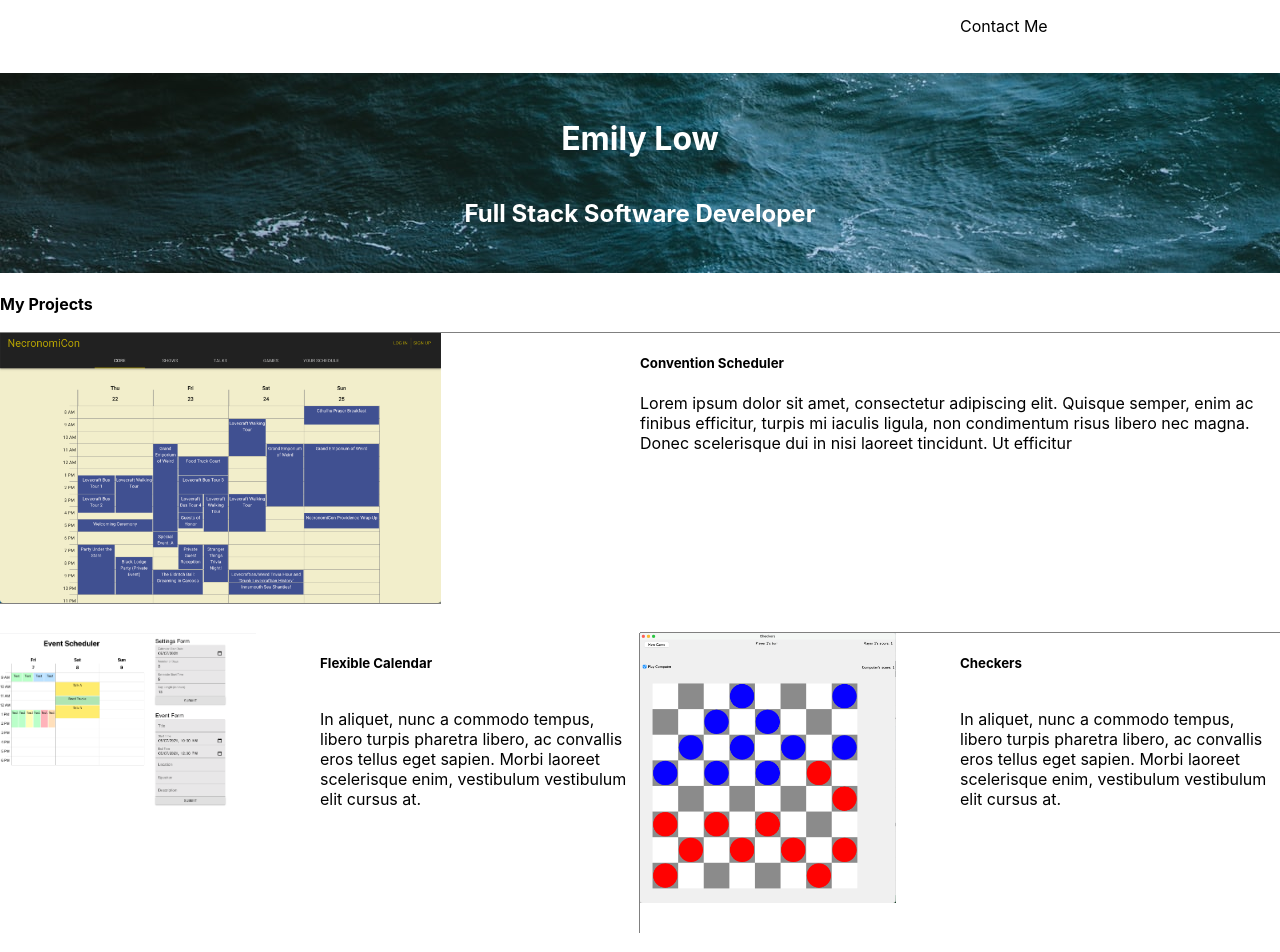
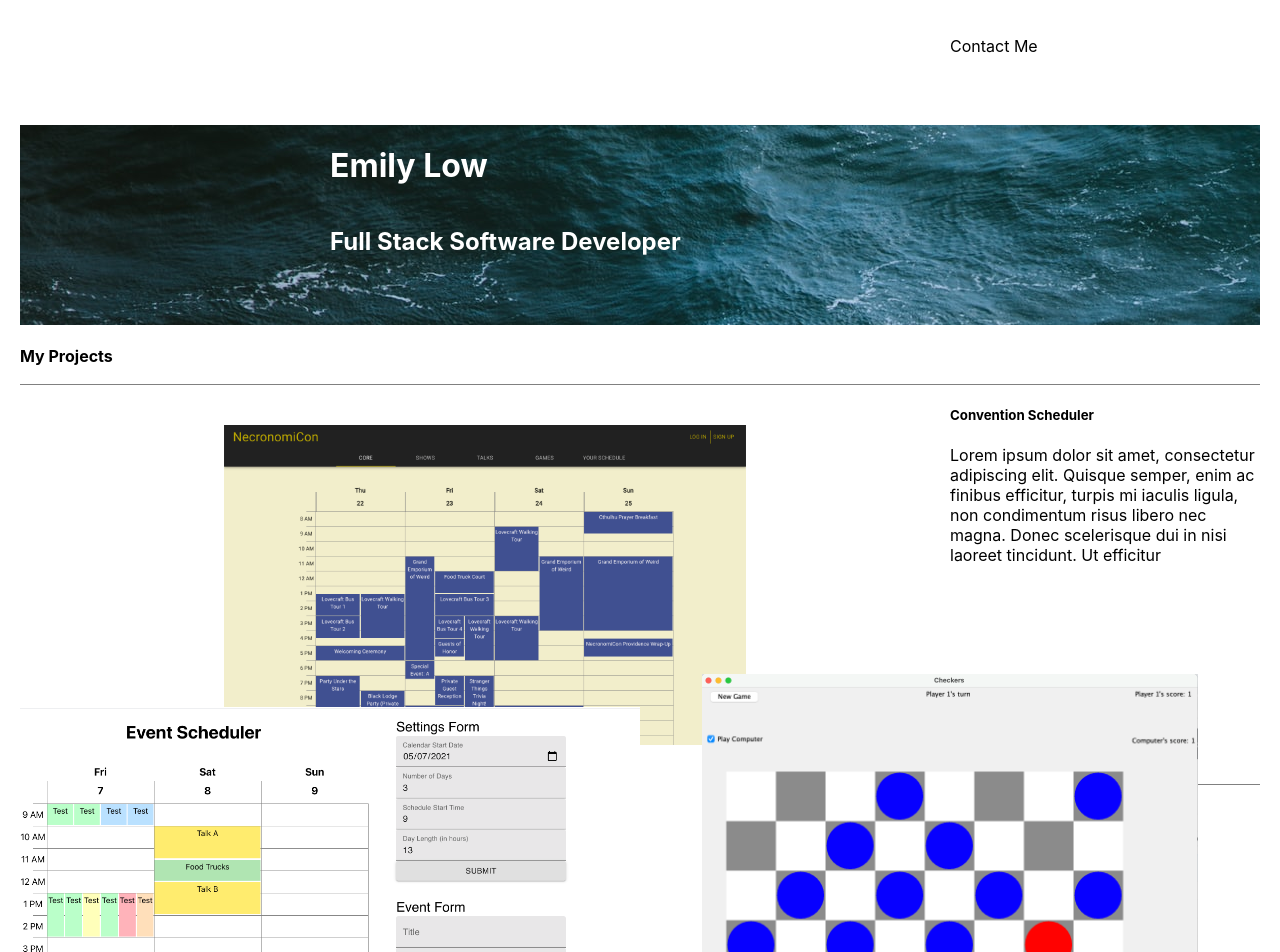
Before and after one commit to EmilyLow/portfolio-site, a React (Create React App) app: page / in a window 1280 px wide. Shown: the top 952 px of the page. Built offline with nearby package versions, Linux system fonts and the light colour scheme.

Commit message:
Rearranged layoutwith test images

```diff
--- a/src/App.js
+++ b/src/App.js
@@ -33,7 +33,7 @@ function App() {
 
         <SmallProjectDescA>
           <h5>Flexible Calendar</h5>
-          <p>In aliquet, nunc a commodo tempus, libero turpis pharetra libero, ac convallis eros tellus eget sapien. Morbi laoreet scelerisque enim, vestibulum vestibulum elit cursus at. </p>
+          <p>Put to use in Convention Scheduler. In aliquet, nunc a commodo tempus, libero turpis pharetra libero, ac convallis eros tellus eget sapien. Morbi laoreet scelerisque enim, vestibulum vestibulum elit cursus at. </p>
         </SmallProjectDescA>
 
         <SmallProjectPicB src={checkersImage}/>
@@ -54,8 +54,11 @@ export default App;
 const GridDiv = styled.div`
   display: grid;
   grid-template-columns: [first] 1fr 1fr [midpoint] 1fr  1fr [last];
-  grid-template-rows: 8% 200px 60px 300px 300px auto;
+  grid-template-rows: 8% 200px 60px 400px 300px 300px auto;
   //background-color: grey;
+  //place-items: center;
+  //justify-items: center;
+  margin: 20px;
 `;
 
 const Contact = styled.p`
@@ -76,8 +79,6 @@ const StyledHeader = styled.div`
   color: white;
   display: flex;
   flex-direction: column;
-  justify-content: center;
-  align-items: center;
 
 
 `;
@@ -95,47 +96,59 @@ const ProjectBorder = styled.div`
 
 //const BigProjectPicture = styled.div`
 const BigProjectPicture = styled.img`
-  grid-column: first / midpoint;
+  grid-column: first / 4;
   grid-row: 4;
-  border-bottom: 1px solid grey;
-  max-width: 80%;
-  height: 90%;
+  //border-bottom: 1px solid grey;
+  max-width: 100%;
+  height: 80%;
+  justify-self: center;
+  align-self: center;
+
 `;
 
 const BigProjectDesc = styled.div`
-  grid-column: midpoint / last;
+  grid-column: 4 / last;
   grid-row: 4
   display: flex;
   flex-direction: column;
   border-bottom: 1px solid grey;
 `;
 
+//So I might want to do a single project box, and then use flexbox for columns. To put the titles on top
+
 const SmallProjectPicA = styled.img`
 
-  grid-column: first / 2;
+  grid-column: first / midpoint;
   grid-row: 5;
-  max-width: 80%;
+  max-width: 100%;
+  justify-self: center;
+  align-self: center;
+
 
 `;
 
 const SmallProjectDescA = styled.div`
-  border-right: 1px solid grey;
-  grid-column: 2 / midpoint;
-  grid-row: 5;
+  //border-right: 1px solid grey;
+  grid-column: first / midpoint;
+  grid-row: 6;
   display: flex;
   flex-direction: column;
 `;
 
 const SmallProjectPicB = styled.img`
-  grid-column: midpoint / 4;
+  grid-column: midpoint / end;
   grid-row: 5;
   max-width: 80%;
+  place-items: center;
+  justify-self: center;
+  align-self: center;
+
 
 `;
 
 const SmallProjectDescB = styled.div`
-  grid-column: 4 / end;
-  grid-row: 5;
+  grid-column: midpoint / end;
+  grid-row: 6;
   display: flex;
   flex-direction: column;
 `;
```
